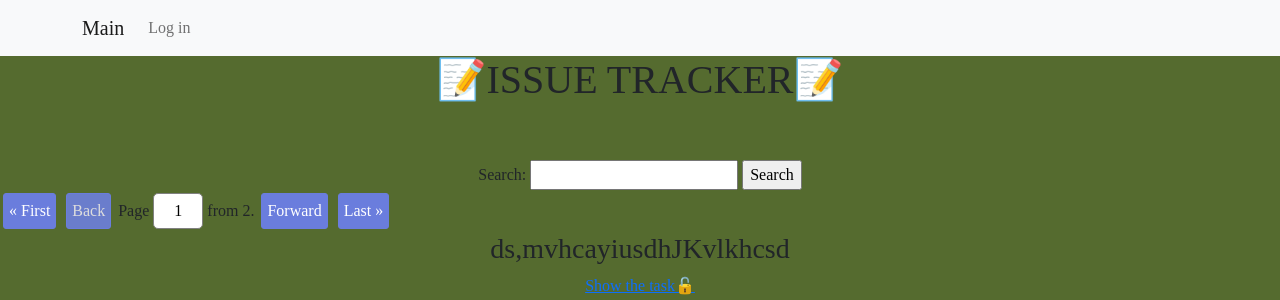
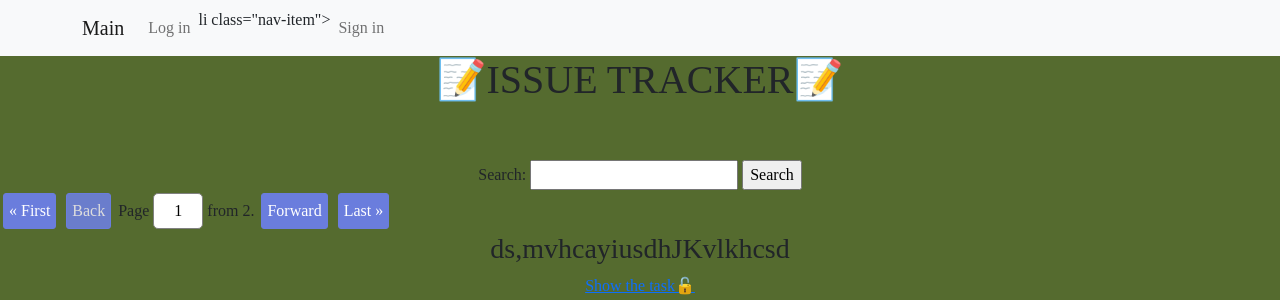
Before and after one commit to nishanova73/issue-tracker, a Django app: page / in a window 1280 px wide. Shown: the top 300 px of the page. Run offline with Django 4.2, Linux system fonts and the light colour scheme; data comes from the database, SQL or seed files in the repository.

Commit message:
created link for signing in

```diff
--- a/source/webapp/templates/base.html
+++ b/source/webapp/templates/base.html
@@ -21,6 +21,9 @@
                     <li class="nav-item">
                         <a class="nav-link" href="{% url 'accounts:login' %}">Log in</a>
                     </li>
+                    li class="nav-item">
+                        <a class="nav-link" href="{% url 'accounts:registration' %}?next={{ request.get_full_path }}">Sign in</a>
+                    </li>
                 {% else %}
                     <li class="nav-item">
                         <a class="nav-link" href="{% url 'webapp:task_add' %}">Add task</a>
```
